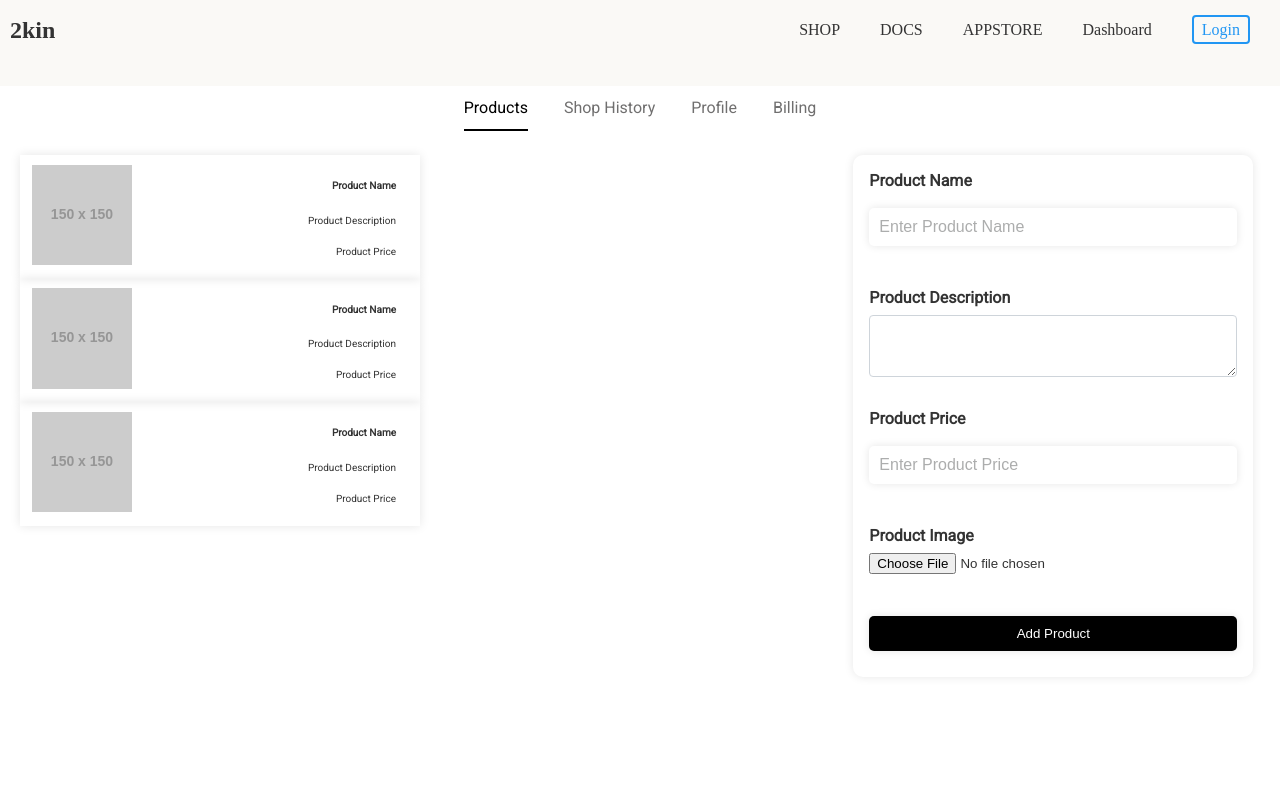
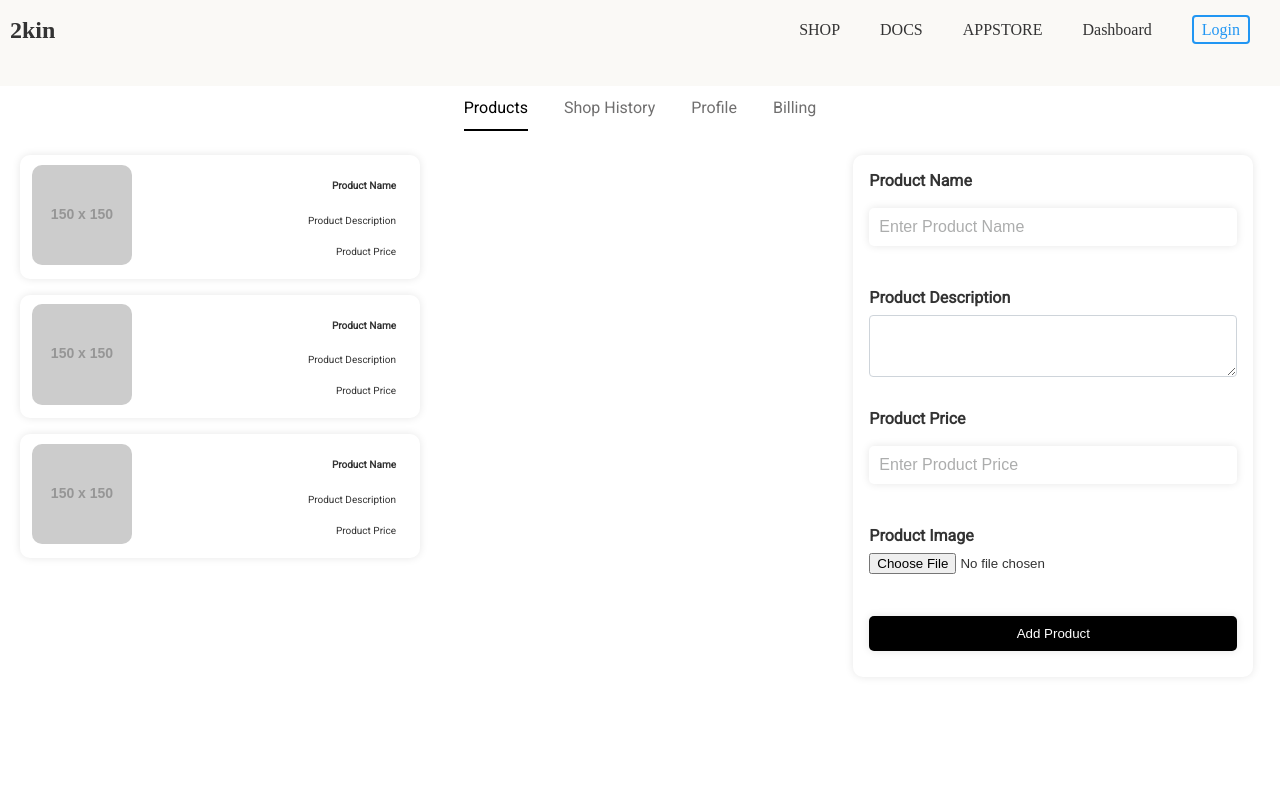
Before and after one commit to SirSicard/2KIN-Onboarding, a React (Vite) app in the folder client/: page /user/profile in a window 1280 px wide. Both pictures are taken after a click on the item "Products". Shown: the top 800 px of the page. Built offline with nearby package versions, Linux system fonts and the light colour scheme.

Commit message:
fixed style in add product page

```diff
--- a/client/src/pages/dashboard/UserProfile.jsx
+++ b/client/src/pages/dashboard/UserProfile.jsx
@@ -1,7 +1,9 @@
-import React from 'react'
+import React, { useState } from 'react';
 import '../../styles/userProfile.css';
 export default function UserProfile() {
-  const [imagePreview, setImagePreview] = React.useState('');
+  const [imagePreview, setImagePreview] = useState('');
+
+  // Function to handle image change
   const handleImageChange = (e) => {
     const file = e.target.files[0];
     const reader = new FileReader();
--- a/client/src/styles/addProd.css
+++ b/client/src/styles/addProd.css
@@ -17,6 +17,7 @@
     max-width: 400px;
     display: flex;
     flex-direction: column;
+    gap: 16px;
     grid-row: 1 / 3;
 
 }
@@ -26,7 +27,8 @@
     display: flex;
     align-items: center;
     justify-content: space-between;
-    box-shadow: 0 0 10px 0 rgba(0, 0, 0, 0.1);
+     border-radius: 10px;
+    box-shadow: 0 0 8px 0 rgba(0, 0, 0, 0.1);
 }
 
 .product-details {
@@ -38,14 +40,19 @@
     padding: 12px;
 }
 
+.product-image img {
+    border-radius: 10px;
+}
+
 .form{
     display: flex;
     flex-direction: column;
     gap: 16px;
     max-width: 400px;
     padding: 16px;
-    box-shadow: 0 0 10px 0 rgba(0, 0, 0, 0.1);
     border-radius: 10px;
+    box-shadow: 0 0 8px 0 rgba(0, 0, 0, 0.1);
+
 }
 .form-group {
   margin-bottom: 1rem;
```
